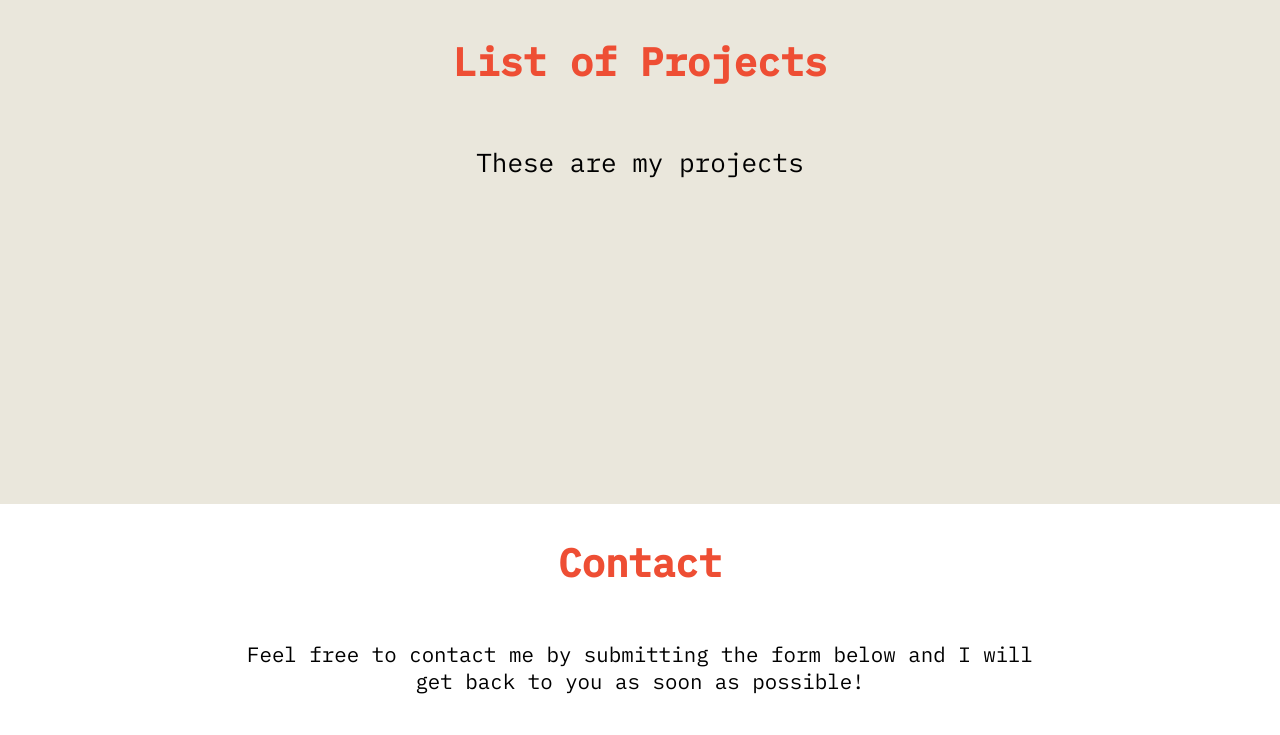
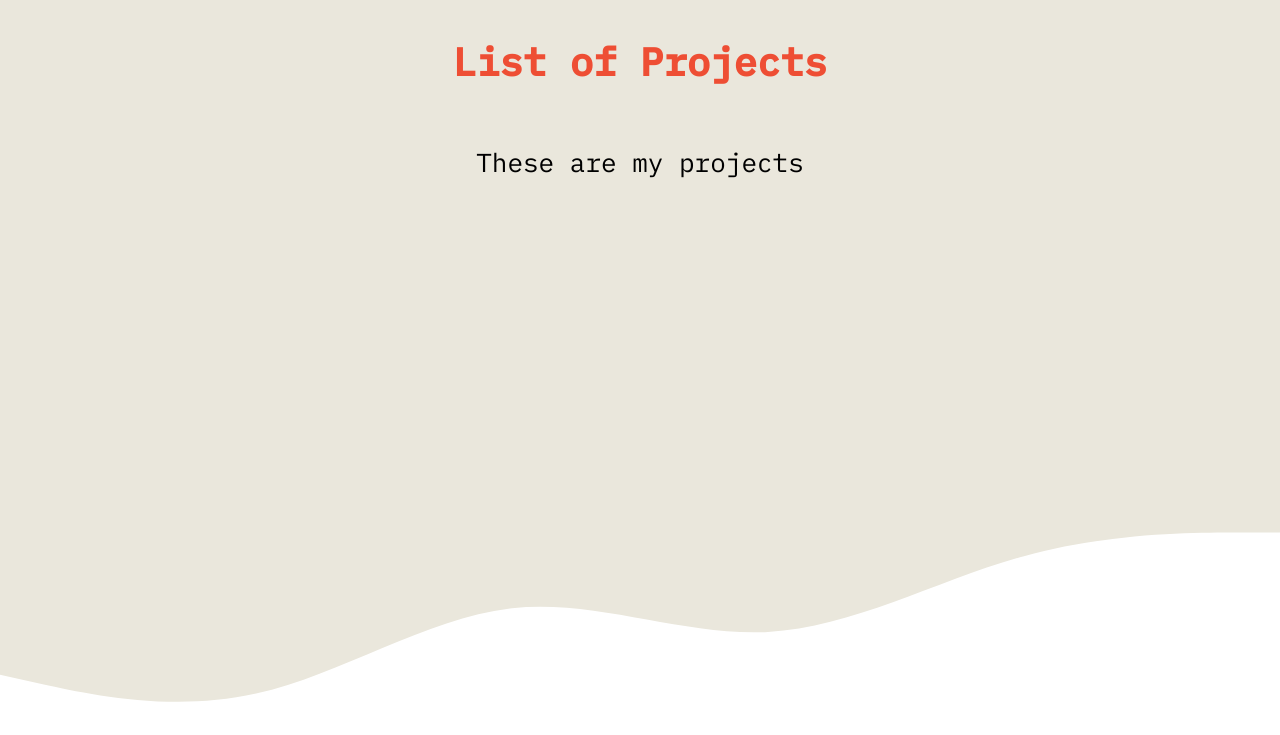
Before and after one commit to hyjin123/portfolio, a React (Create React App) app: page / in a window 1280 px wide. Shown: the part 2000-2735 px from the top of the page. Built offline with nearby package versions, Linux system fonts and the light colour scheme; a web font is replaced by a local one.

Commit message:
played around with adding a wavey background using svg

```diff
--- a/src/components/Burger.css
+++ b/src/components/Burger.css
@@ -1,6 +1,6 @@
 .hamburger-button {
   position: absolute;
-  top: 35%;
+  top: 18%;
   right: 2rem;
   display: flex;
   flex-direction: column;
--- a/src/components/Contact.css
+++ b/src/components/Contact.css
@@ -8,6 +8,7 @@
   flex-direction: column;
   justify-content: center;
   align-items: center;
+  padding-top: 25px;
 }
 
 .contact-container p {
@@ -67,7 +68,9 @@ label {
   margin-bottom: 8px;
 }
 
-input {
+button {
+  font-size: 0.65em;
+  font-weight: 600;
   padding: 12px 35px;
   margin-top: 20px;
   border: none;
--- a/src/components/Contact.js
+++ b/src/components/Contact.js
@@ -4,7 +4,7 @@ import "./Contact.css";
 function Contact() {
   return (
     <div className="contact-container" id="contact">
-      <h2 className="contact-header">Contact</h2>
+      <h2 className="contact-header">Contact Me</h2>
       <p>
         Feel free to contact me by submitting the form below and I will get back
         to you as soon as possible!
@@ -23,8 +23,7 @@ function Contact() {
           <label>Message</label>
           <textarea type="text" placeholder="Enter Your Message" />
         </div>
-
-        <input type="submit" />
+        <button type="submit"> Submit</button>
       </form>
     </div>
   );
--- a/src/components/Intro.css
+++ b/src/components/Intro.css
@@ -24,6 +24,7 @@
   background-color: #eae7dc;
   height: 50vh;
   width: 100%;
+  max-width: 400px;
   display: flex;
   justify-content: center;
   align-items: center;
--- a/src/components/Projects.css
+++ b/src/components/Projects.css
@@ -1,3 +1,9 @@
+body {
+  overflow-x: hidden;
+  margin: 0;
+  padding: 0;
+}
+
 .projects-container {
   color: black;
   background-color: #eae7dc;
@@ -10,3 +16,7 @@
 .projects-header {
   color: #ee4e34;
 }
+
+svg {
+  background-color: white;
+}
--- a/src/components/Projects.js
+++ b/src/components/Projects.js
@@ -3,10 +3,20 @@ import "./Projects.css";
 
 function Projects() {
   return (
-    <div className="projects-container" id="projects">
-      <h2 className="projects-header">List of Projects</h2>
-      <p>These are my projects</p>
-    </div>
+    <>
+      <div className="projects-container" id="projects">
+        <h2 className="projects-header">List of Projects</h2>
+        <p>These are my projects</p>
+      </div>
+
+      <svg xmlns="http://www.w3.org/2000/svg" viewBox="0 0 1440 320">
+        <path
+          fill="#eae7dc"
+          fill-opacity="1"
+          d="M0,192L48,202.7C96,213,192,235,288,213.3C384,192,480,128,576,117.3C672,107,768,149,864,144C960,139,1056,85,1152,58.7C1248,32,1344,32,1392,32L1440,32L1440,0L1392,0C1344,0,1248,0,1152,0C1056,0,960,0,864,0C768,0,672,0,576,0C480,0,384,0,288,0C192,0,96,0,48,0L0,0Z"
+        ></path>
+      </svg>
+    </>
   );
 }
 
```
